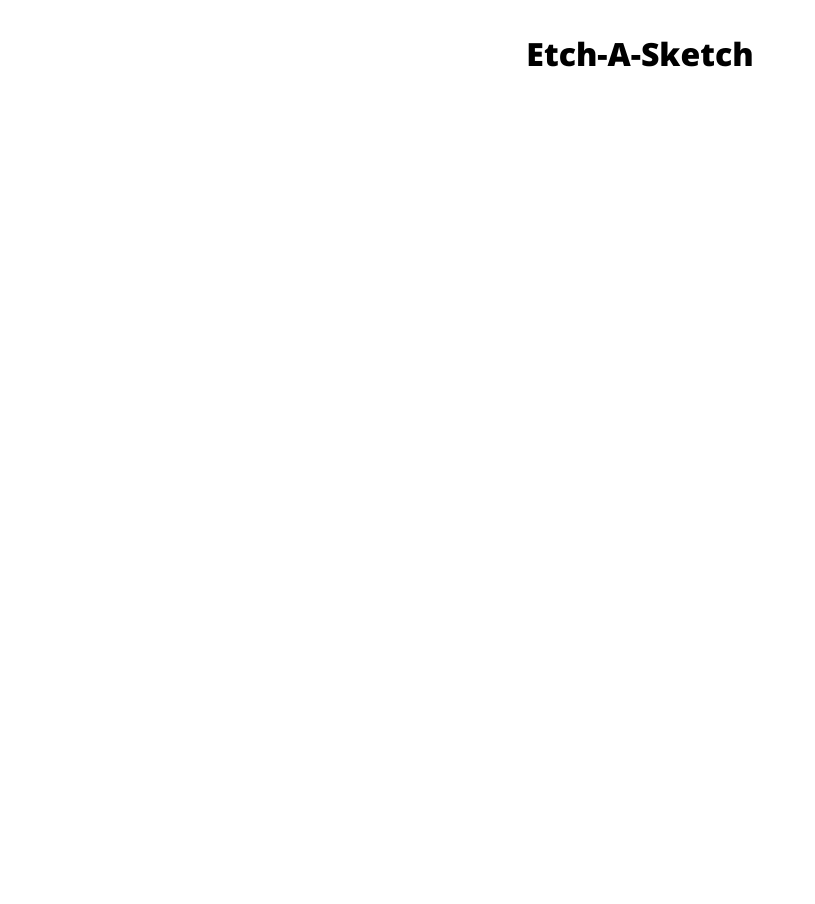
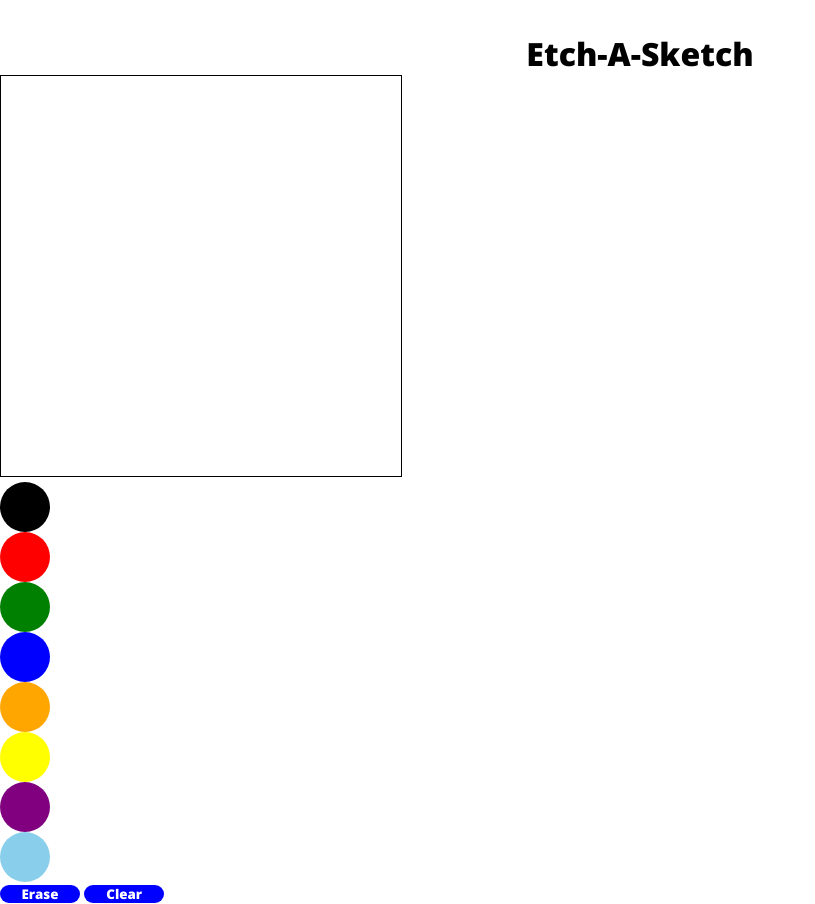
Before and after one commit to AleksandrukZakhar/Etch-A-Sketch, a plain HTML site: page index.html in a window 1280 px wide. Shown: the whole page, without its empty margins (0-815 px from the left). Before the commit the page ends 800 px from the top, so only its background shows below. Drawn offline with nearby package versions, Linux system fonts and the light colour scheme.

Commit message:
Add functionality

```diff
--- a/index.html
+++ b/index.html
@@ -10,6 +10,9 @@
   <body>
     <h1 class="title">Etch-A-Sketch</h1>
     <canvas></canvas>
+    <div class="palette-container"></div>
+    <button class="btn erase">Erase</button>
+    <button class="btn clear">Clear</button>
+    <script src="index.js"></script>
   </body>
-  <script src="index.js"></script>
 </html>
--- a/index.js
+++ b/index.js
@@ -0,0 +1,66 @@
+const canvas = document.querySelector("canvas");
+const ctx = canvas.getContext("2d");
+
+const paletteContainer = document.querySelector(".palette-container");
+const erase = document.querySelector(".erase");
+const clear = document.querySelector(".clear");
+
+const palette = [
+  "hsl(0, 0%, 0%)",
+  "hsl(0, 100%, 50%)",
+  "hsl(120, 100%, 25%)",
+  "hsl(240, 100%, 50%)",
+  "hsl(39, 100%, 50%)",
+  "hsl(60, 100%, 50%)",
+  "hsl(300, 100%, 25%)",
+  "hsl(197, 71%, 73%)",
+];
+
+let currColor = null;
+let draw = false;
+
+canvas.width = 400;
+canvas.height = 400;
+
+const generateColorPalette = () => {
+  palette.forEach((color) => {
+    const colorBlock = document.createElement("div");
+    colorBlock.classList.add("color");
+    colorBlock.setAttribute("style", `background-color: ${color}`);
+
+    colorBlock.addEventListener("click", () => {
+      currColor = color;
+    });
+
+    paletteContainer.appendChild(colorBlock);
+  });
+};
+
+generateColorPalette();
+
+const eraseFunc = () => (currColor = "hsl(0, 0%, 100%)");
+const clearFunc = () => ctx.clearRect(0, 0, canvas.width, canvas.height);
+
+erase.addEventListener("click", eraseFunc);
+clear.addEventListener("click", clearFunc);
+
+canvas.addEventListener("mousedown", () => (draw = true));
+
+canvas.addEventListener("mouseup", () => {
+  draw = false;
+  ctx.beginPath();
+});
+
+const paint = (e) => {
+  if (!draw) return;
+
+  ctx.lineWidth = 20;
+  ctx.lineCap = "round";
+  ctx.lineTo(e.clientX, e.clientY);
+  ctx.strokeStyle = currColor;
+  ctx.stroke();
+  ctx.beginPath();
+  ctx.moveTo(e.clientX, e.clientY);
+};
+
+canvas.addEventListener("mousemove", (e) => paint(e));
--- a/styles.css
+++ b/styles.css
@@ -11,3 +11,28 @@
     padding-top: 2rem;
     text-align: center;
 }
+
+canvas {
+    border: 1px solid hsl(0, 0%, 0%);
+}
+
+.color-palette {
+    display: flex;
+    flex-direction: column;
+    align-items: center;
+    justify-content: center;
+}
+
+.color {
+    width: 50px;
+    height: 50px;
+    border-radius: 50%;
+}
+
+.btn {
+    background-color: hsl(240, 100%, 50%);
+    border: 0;
+    border-radius: 10px;
+    color: hsl(0, 0%, 100%);
+    width: 5rem;
+}
```
